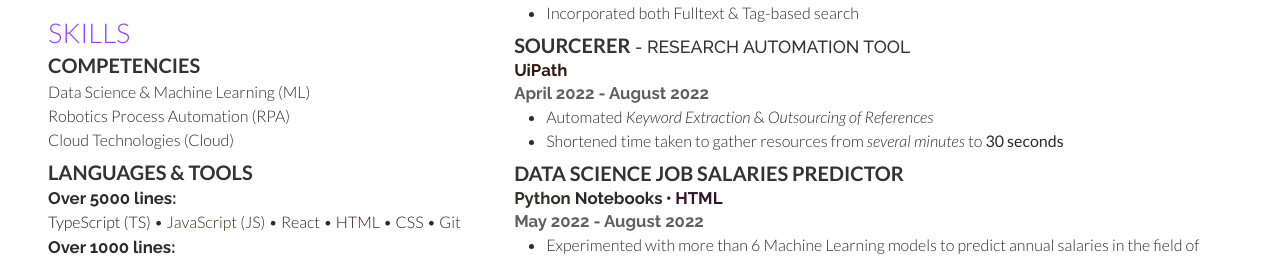
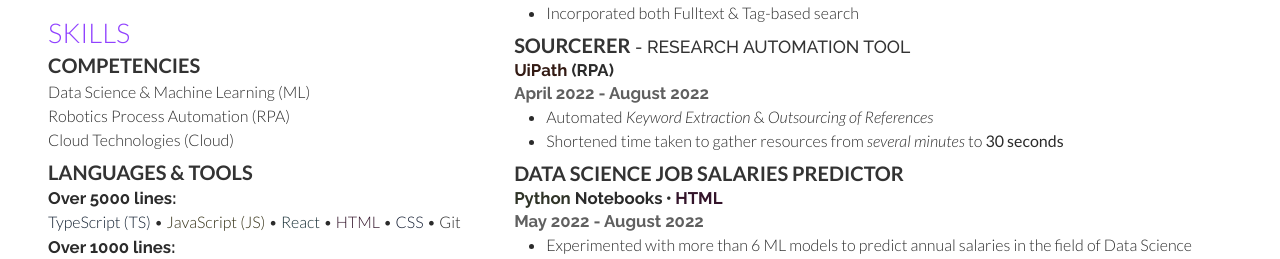
Before and after one commit to TMK04/resume, a React (Create React App) app: page / in a window 1280 px wide. Shown: the part 541-800 px from the top of the page. Built offline with nearby package versions, Linux system fonts and the light colour scheme.

Commit message:
refactor(ExperienceSection): link to Competencies

```diff
--- a/src/sections/ExperienceSection/index.tsx
+++ b/src/sections/ExperienceSection/index.tsx
@@ -59,7 +59,10 @@ export default function ExperienceSection() {
         ]}
         time_props={{ children: "April 2022 - August 2022" }}
         actions={[
-          <>Set up Elastic Beanstalk, Lambda, S3, & other services on AWS Cloud</>,
+          <>
+            Set up Elastic Beanstalk, Lambda, S3, & other services on AWS{" "}
+            <SkillLink skill="Cloud Technologies" />
+          </>,
           <>Incorporated both Fulltext & Tag-based search</>
         ]}
       />
@@ -72,7 +75,7 @@ export default function ExperienceSection() {
           ),
           description: "Research Automation Tool"
         }}
-        skills={[<SkillLink skill="UiPath" />]}
+        skills={[<FrameworkLink framework="UiPath" frameworkable="Robotics Process Automation" />]}
         time_props={{ children: "April 2022 - August 2022" }}
         actions={[
           <>
@@ -102,8 +105,9 @@ export default function ExperienceSection() {
         time_props={{ children: "May 2022 - August 2022" }}
         actions={[
           <>
-            Experimented with more than 6 Machine Learning models to predict annual salaries in the
-            field of Data Science
+            {"Experimented with more than 6 "}
+            <SkillLink skill="Data Science & Machine Learning" />
+            {" models to predict annual salaries in the field of Data Science"}
           </>,
           <>
             Followed the <strong>CRISP-DM Framework</strong>
```
